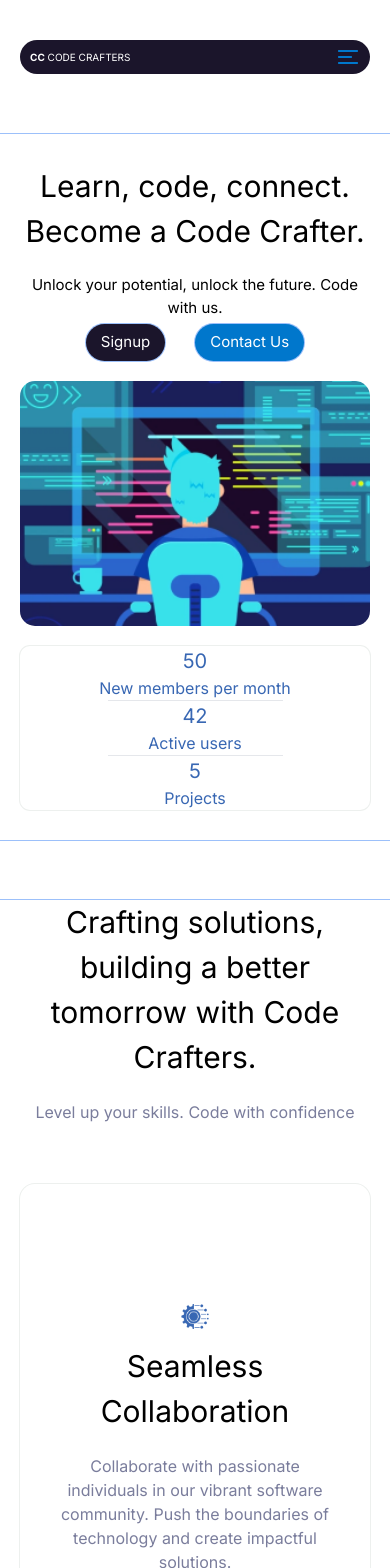
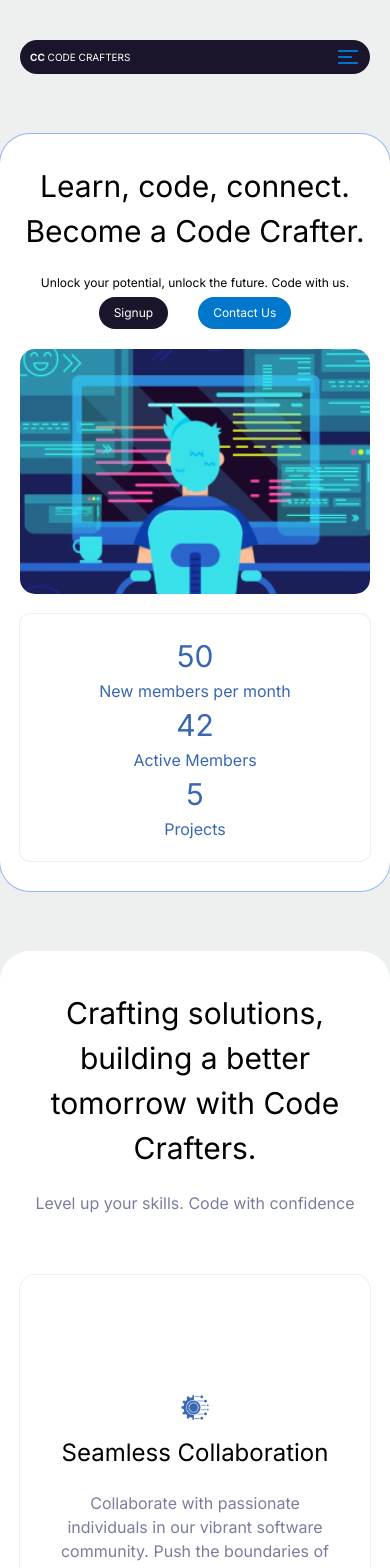
Before and after one commit to Henry-Edet/code-crafters, a React (Create React App) app: page / in a window 390 px wide. Shown: the top 1568 px of the page. Built offline with nearby package versions, Linux system fonts and the light colour scheme.

Commit message:
fixed responsiveness

```diff
--- a/src/components/ui/Button.jsx
+++ b/src/components/ui/Button.jsx
@@ -2,7 +2,7 @@ const Button = ({ bgClr, textClr, children }) => {
   return (
     <button
       style={{ background: bgClr, color: textClr }}
-      className=" text-[1.5rem] text-[white] ring-1 px-[1.5rem] py-[.7rem] rounded-full w-fit "
+      className=" text-[1.2rem] mobile:text-[1.6rem] text-[white] px-[1.5rem] mobile:px-[3rem] py-[.7rem] mobile:py-[.8rem] rounded-full w-fit "
     >
       {children}
     </button>
--- a/src/index.css
+++ b/src/index.css
@@ -13,6 +13,9 @@
   --purple: #7a7d9c;
   --lavender: #7f56d9;
 }
+body {
+  background-color: var(--lightgrey);
+}
 
 html {
   font-family: "Inter", sans-serif;
@@ -21,6 +24,11 @@ html {
   margin-left: auto;
   margin-right: auto;
   overflow-x: hidden;
+}
+
+section {
+  background-color: var(--white);
+  border-radius: 3rem;
 }
 
 @layer components {
@@ -42,9 +50,93 @@ html {
     font-size: 58%;
   }
 }
+@media only screen and (max-width: 1146px) {
+  html {
+    font-size: 54%;
+  }
+}
+
+@media only screen and (max-width: 1060px) {
+  html {
+    font-size: 50%;
+  }
+}
+@media only screen and (max-width: 650px) {
+  html {
+    font-size: 42%;
+  }
+}
+
+@media only screen and (max-width: 550px) {
+  html {
+    font-size: 38%;
+  }
+}
+
+@media only screen and (max-width: 500px) {
+  html {
+    font-size: 32%;
+  }
+}
 
 @media only screen and (max-width: 431px) {
   html {
     font-size: 62.5%;
   }
 }
+
+/*
+//////////////
+/////////////
+/////////////
+///////////
+/////////////
+ */
+
+/* @media only screen and (max-width: 1250px) {
+  html {
+    font-size: 58%;
+  }
+}
+
+@media only screen and (max-width: 1090px) {
+  html {
+    font-size: 50%;
+  }
+}
+@media only screen and (max-width: 700px) {
+  html {
+    font-size: 46%;
+  }
+}
+@media only screen and (max-width: 600px) {
+  html {
+    font-size: 42%;
+  }
+}
+@media only screen and (max-width: 510px) {
+  html {
+    font-size: 40%;
+  }
+}
+@media only screen and (max-width: 500px) {
+  html {
+    font-size: 62.5%;
+  }
+}
+
+@media only screen and (max-width: 339px) {
+  html {
+    font-size: 58%;
+  }
+}
+@media only screen and (max-width: 300px) {
+  html {
+    font-size: 55%;
+  }
+}
+@media only screen and (max-width: 285px) {
+  html {
+    font-size: 53%;
+  }
+} */
--- a/src/pages/home/Hero.jsx
+++ b/src/pages/home/Hero.jsx
@@ -1,12 +1,18 @@
 import * as Components from "./../../components/index";
 import HEROIMG from "./../../assets/Hero-img.png";
 
+const ourStats = [
+  { number: "50", text: "New members per month" },
+  { number: "42", text: "Active Members" },
+  { number: "5", text: "Projects" },
+];
+
 function Hero() {
   return (
-    <section className=" text-center flex flex-col gap-[2rem] generalPadding ring-1 py-[3rem]">
+    <section className=" text-center flex flex-col gap-[2rem] mobile:gap-[3rem] generalPadding ring-1 py-[3rem]">
       <h1 className=" ">Learn, code, connect. Become a Code Crafter.</h1>
-      <div className=" flex flex-col gap-[.5rem]">
-        <p className=" text-[1.5rem]">
+      <div className=" flex flex-col gap-[.5rem] mobile:gap-[1.5rem]">
+        <p className=" text-[1.2rem] mobile:text-[1.6rem]">
           Unlock your potential, unlock the future. Code with us.
         </p>
 
@@ -19,7 +25,7 @@ function Hero() {
           </Components.Button>
         </div>
       </div>
-      <figure className=" h-[24.5rem] overflow-hidden rounded-3xl ">
+      <figure className=" h-[24.5rem] mobile:h-[26rem] sm:h-[42rem] overflow-hidden rounded-3xl mobile:rounded-[30rem] mt-0 mobile:mt-[2rem] ">
         <img
           className=" object-cover h-full w-full ring-1 ring-red-800"
           src={HEROIMG}
@@ -29,16 +35,14 @@ function Hero() {
 
       {/* membership & active members with number of projects below */}
 
-      <div className="ring-1 ring-[var(--lightgrey)] rounded-2xl text-[var(--lightBlue)] ">
-        <h2 className=" text-[2rem]">50</h2>
-        <p className=" text-[1.6rem]">New members per month</p>
-        <hr className="w-[50%] m-auto" />
-        <h2 className=" text-[2rem]">42</h2>
-        <p className=" text-[1.6rem]">Active users</p>
-        <hr className="w-[50%] m-auto" />
-        <h2 className=" text-[2rem]">5</h2>
-        <p className=" text-[1.6rem]">Projects</p>
-      </div>
+      <ul className=" flex flex-col justify-normal mobile:justify-between mobile:hidden md:flex md:flex-row ring-1 ring-[var(--lightgrey)] bg-[var(--white)] px-[5rem] py-[2rem] rounded-2xl text-[var(--lightBlue)]  ">
+        {ourStats.map((obj, idx) => (
+          <li key={idx} className=" flex flex-col h-fit ">
+            <h1 className="">{obj.number}</h1>
+            <p className=" text-[1.6rem] mobile:text-[2.4rem]">{obj.text}</p>
+          </li>
+        ))}
+      </ul>
     </section>
   );
 }
--- a/src/pages/home/Trusted.jsx
+++ b/src/pages/home/Trusted.jsx
@@ -2,11 +2,11 @@ import NEU from "./../../assets/near-east-logo.png";
 
 function Trusted() {
   return (
-    <section className=" generalPadding flex flex-col gap-[2rem] text-center py-[4rem]">
-      <figure className=" h-[11rem] flex justify-center ">
+    <section className=" bg-transparent generalPadding flex flex-col justify-center items-center gap-[2rem] text-center py-[4rem]">
+      <figure className=" order-1 mobile:order-2 md:order-1 h-[11rem] flex justify-center ">
         <img className=" h-full " src={NEU} alt="near east university" />
       </figure>
-      <div>
+      <div className=" order-2 mobile:order-1 md:order-2 max-w-[80rem]">
         <h1>Trusted by Near East University</h1>
         <p className=" text-[var(--purple)]">
           With the backing of Near East University, we champion a mission to
--- a/src/pages/home/craftingSolution/CraftSolCard.jsx
+++ b/src/pages/home/craftingSolution/CraftSolCard.jsx
@@ -1,18 +1,22 @@
 export function CraftSolCard({ content, shouldIncludeLine = false }) {
   return (
     <li
-      className={` flex flex-col justify-center items-center gap-[2rem] w-[full] mobile:w-[20%] py-[8rem] border-[var(--lightgrey)] ${
-        shouldIncludeLine && "border-b-2"
+      className={` flex flex-col justify-center items-center gap-[2rem] w-[full] mobile:w-[30%] mx-w-[35rem] h- py-[8rem] mobile:py-0 mobile:px-[2rem] border-[var(--lightgrey)] ${
+        shouldIncludeLine
+          ? "border-b-2 mobile:border-b-0 mobile:border-r-2"
+          : ""
       } `}
     >
-      <figure className=" flex flex-col gap-[1.5rem]">
+      <div className="flex flex-col gap-[1.5rem]">
+        <figure className=" flex justify-center items-center ">
           <img
             className=" object-contain h-[2.5rem]"
             src={content.image}
             alt="logo"
           />
-        <h1>{content.header}</h1>
         </figure>
+        <h2 className=" w-full text-[2.4rem]">{content.header}</h2>
+      </div>
       <p className=" ">{content.text}</p>
     </li>
   );
--- a/src/pages/home/craftingSolution/CraftingSolution.jsx
+++ b/src/pages/home/craftingSolution/CraftingSolution.jsx
@@ -27,15 +27,15 @@ function CraftingSolution() {
   const len = craftingSolutionsData.length - 1;
   // console.log(len);
   return (
-    <section className=" ring-1 CraftSol generalPadding flex flex-col gap-[6rem] text-center ">
+    <section className=" CraftSol generalPadding flex flex-col gap-[6rem] text-center py-[4rem] ">
       <div className=" flex flex-col gap-[2rem]">
         <h1 className=" ">
           Crafting solutions, building a better tomorrow with Code Crafters.
         </h1>
-        <p>Level up your skills. Code with confidence</p>
+        <p className=" ">Level up your skills. Code with confidence</p>
       </div>
 
-      <ul className=" flex mobile:flex-row flex-col justify-center items-center ring-1 ring-[var(--lightgrey)] rounded-3xl px-[4rem] py-[4rem]">
+      <ul className=" flex flex-col mobile:flex-row mobile:flex-wrap w-full justify-center items-center ring-1 ring-[var(--lightgrey)] rounded-3xl px-[4rem] mobile:px-[2rem] py-[4rem] mobile:py-[8rem]">
         {craftingSolutionsData.map((obj, idx) => (
           <CraftSolCard
             key={idx}
--- a/src/pages/home/footers/Endfooter.jsx
+++ b/src/pages/home/footers/Endfooter.jsx
@@ -6,7 +6,7 @@ import { Button } from "../../../components";
 
 const EmailSection = () => {
   return (
-    <section className="text-center text-[var(--white)] flex flex-col gap-[2rem] generalPadding h-[70vh]">
+    <section className=" bg-transparent text-center text-[var(--white)] flex flex-col gap-[2rem] generalPadding h-[70vh]">
       <div className=" footer h-full flex flex-col gap-[2rem] justify-end items-center py-[2rem] px-[2rem] rounded-3xl">
         <figure className=" flex items-center justify-center w-full">
           <img src={envelope} alt="notification envelope" className="overlay" />
--- a/src/pages/home/mission.jsx
+++ b/src/pages/home/mission.jsx
@@ -3,7 +3,7 @@ import empower from "./../../assets/empower-img.png";
 
 function Mission() {
   return (
-    <section className=" text-center flex flex-col gap-[2rem] generalPadding">
+    <section className=" text-center flex flex-col gap-[2rem] generalPadding py-[4rem]">
       <div className="flex flex-col gap-[3rem] px-[2rem] py-[2rem] ring-1 ring-[var(--lightgrey)] rounded-2xl">
         <div className=" flex justify-center items-center text-[var(--lightBlue)] px-[1.5rem] rounded-full bg-[var(--almostwhite)] w-[17rem] h-[2.5rem]">
           <p className="Regular text-[1.2rem]">Our Mission Statement</p>
```
Also changed, not shown: src/pages/home/LatestBlog.jsx (+12 -4 lines). Lines whose indentation alone changed are shown as unchanged.
